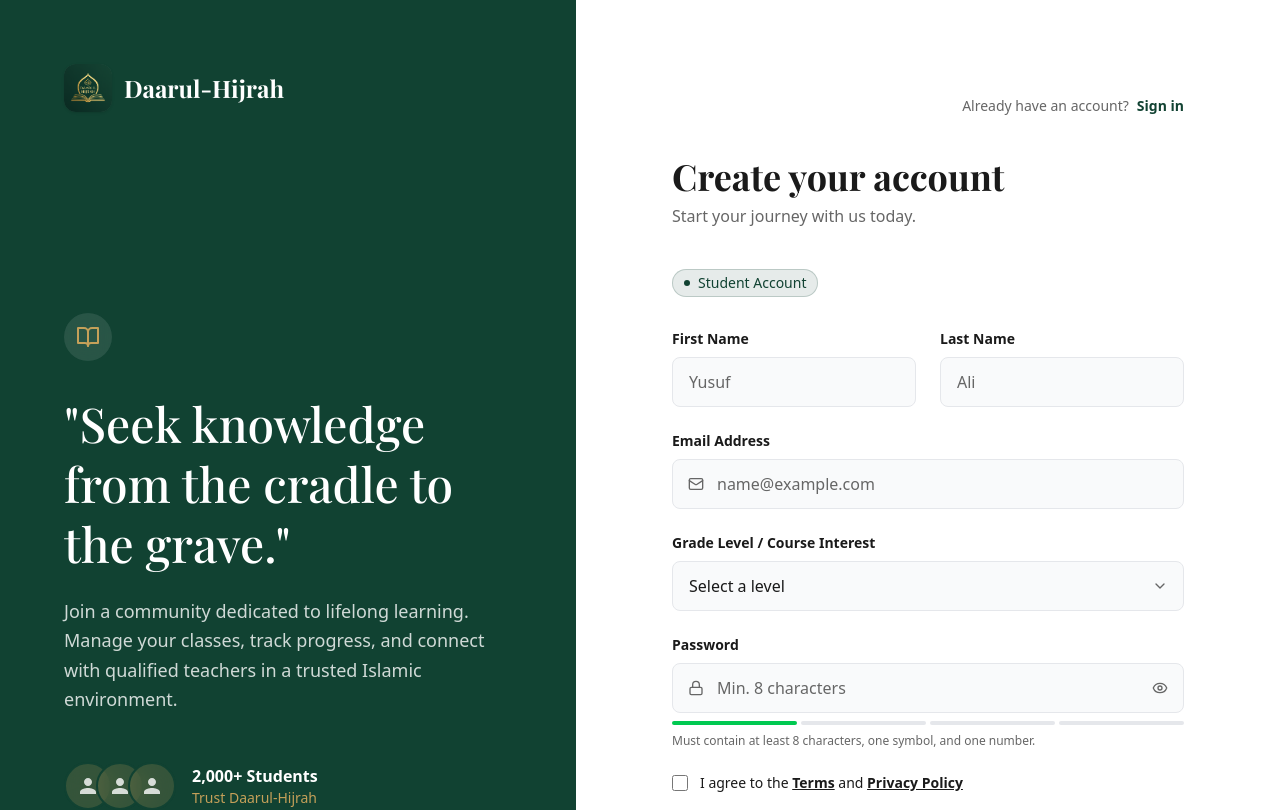
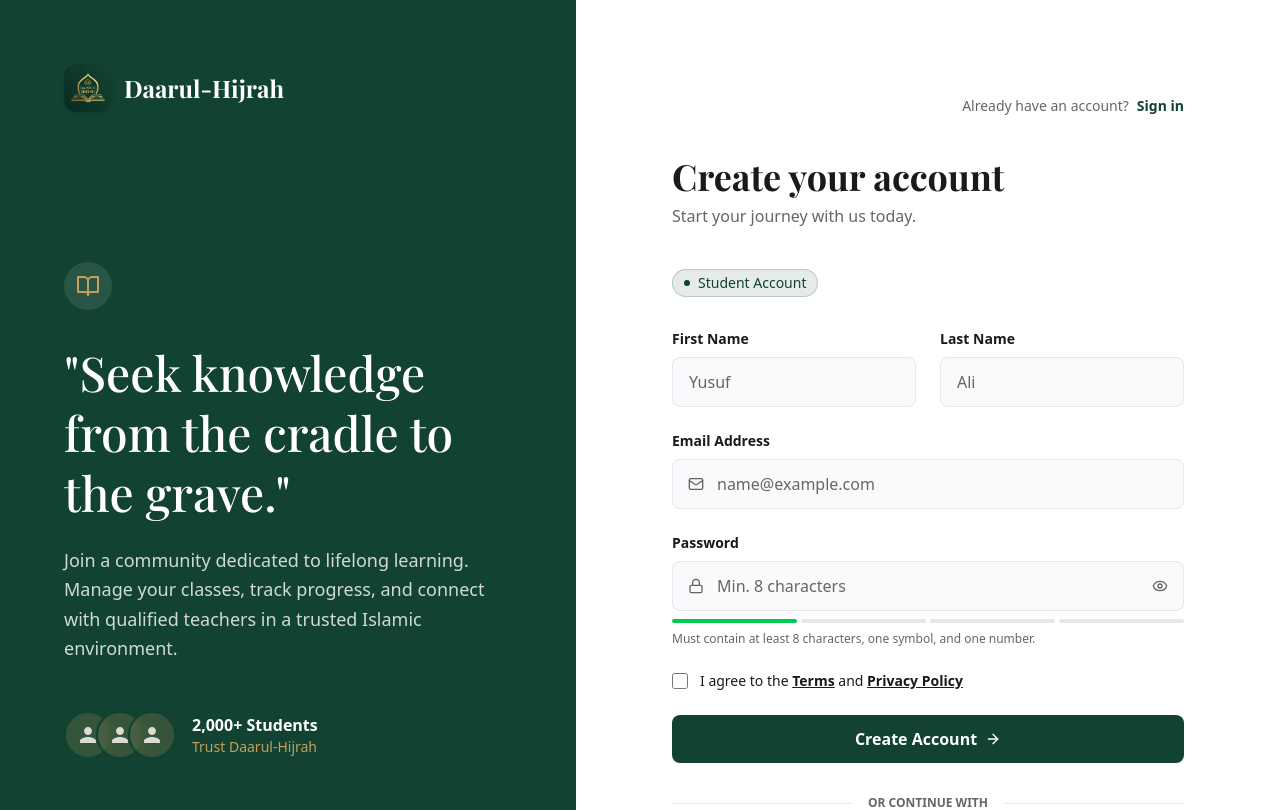
Before and after one commit to geniuscode124/Daarul-Hijrah, a Next.js app: page /signup in a window 1280 px wide. Shown: the top 810 px of the page. Built offline with nearby package versions, Linux system fonts and the light colour scheme; a web font is replaced by a local one.

Commit message:
feat: Remove the Course Level field in the sign up page

```diff
--- a/app/(auth)/signup/page.tsx
+++ b/app/(auth)/signup/page.tsx
@@ -185,21 +185,6 @@ export default function SignupPage() {
                   </div>
                </div>
 
-                <div>
-                  <label htmlFor="grade" className="mb-2 block text-sm font-semibold text-foreground">Grade Level / Course Interest</label>
-                  <div className="relative">
-                    <select id="grade" className="w-full appearance-none rounded-lg border border-gray-200 bg-gray-50 px-4 py-3 text-foreground focus:border-primary focus:bg-white focus:outline-none focus:ring-1 focus:ring-primary">
-                       <option value="">Select a level</option>
-                       <option value="beginner">Beginner</option>
-                       <option value="intermediate">Intermediate</option>
-                       <option value="advanced">Advanced</option>
-                    </select>
-                    <span className="pointer-events-none absolute right-4 top-1/2 -translate-y-1/2 text-muted-foreground">
-                       <ChevronDown className="h-4 w-4" />
-                    </span>
-                  </div>
-               </div>
-
                <div>
                   <label htmlFor="password" className="mb-2 block text-sm font-semibold text-foreground">Password</label>
                   <div className="relative">
```
